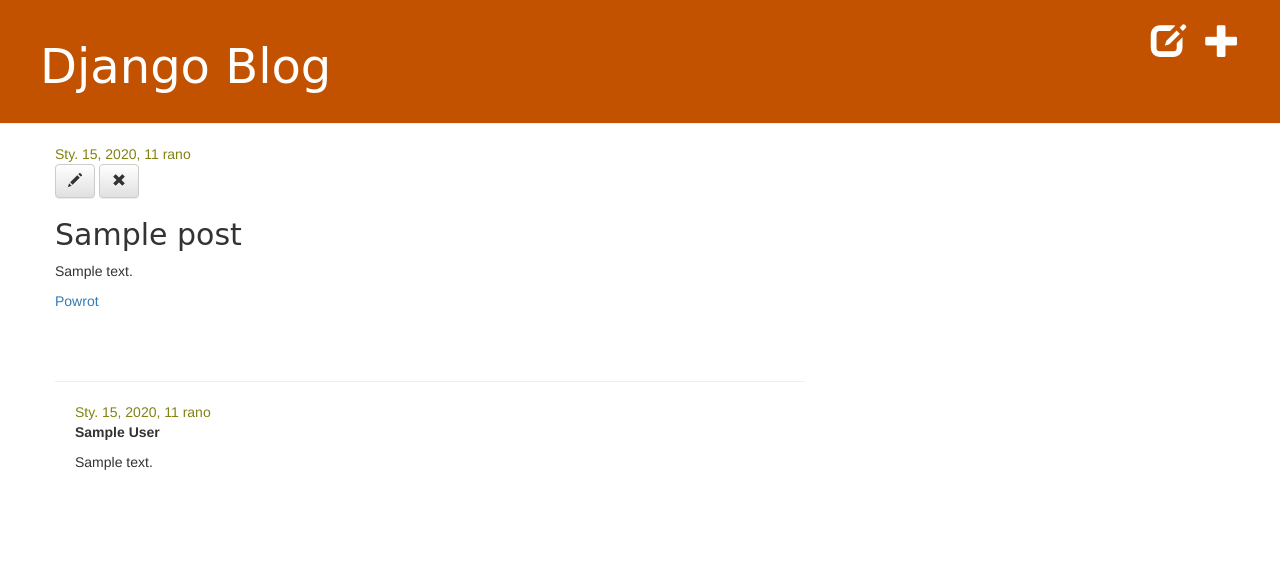
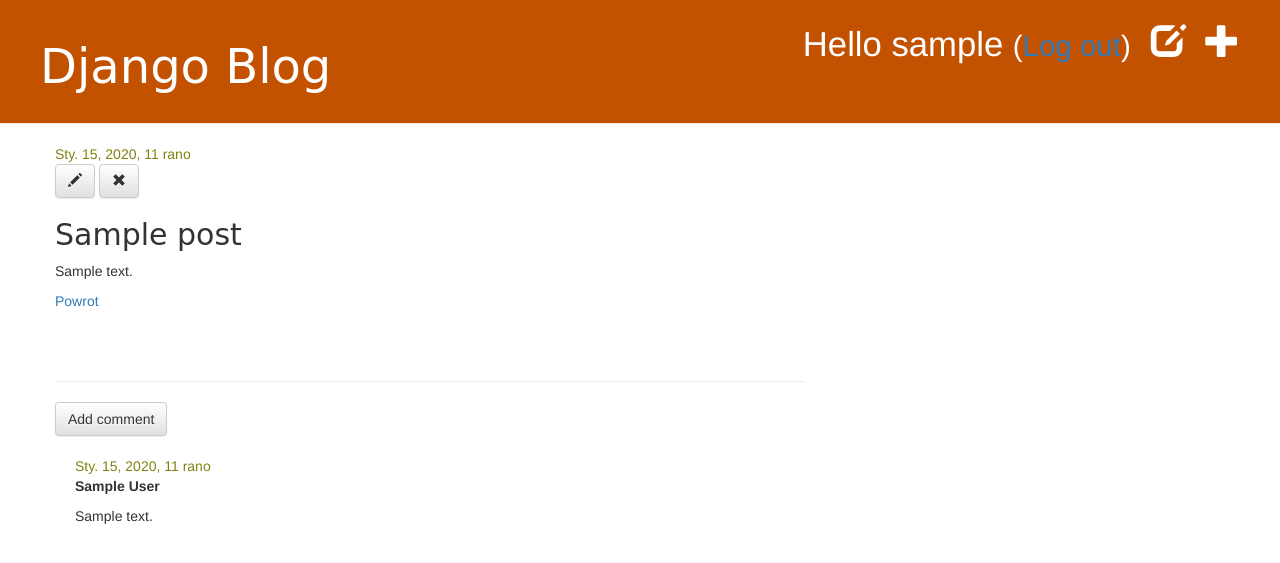
Before and after one commit to black999/my-first-blog, a Django app: page /post/1/ in a window 1280 px wide. Shown: the top 563 px of the page. Run offline with Django 3.2, Linux system fonts and the light colour scheme; a user stored in the database is signed in; tables that the repository leaves empty hold one stand-in row (values such as "Sample post"); parts of the project's set-up code (start-up, migrations or seed data) failed here and were passed over; some libraries are stand-ins or nearby versions.

Commit message:
dodano obsługę komentarzy

```diff
--- a/blog/models.py
+++ b/blog/models.py
@@ -13,7 +13,10 @@ class Post(models.Model):
 		self.save()
 
 	def __str__(self):
-		return self.title
+		return self.titleA
+
+	def approved_comments(self):
+		return self.comments.filter(approved_comment=True)
 
 class Comment(models.Model):
 	post 			= models.ForeignKey('blog.Post', on_delete=models.CASCADE, related_name='comments')
--- a/blog/templates/blog/base.html
+++ b/blog/templates/blog/base.html
@@ -10,9 +10,12 @@
 </head>
 <body>
 	<div class="page-header">
-		<a href="{% url 'post_new' %}" class="top-menu"><span class="glyphicon glyphicon-plus"></span></a>
 		{% if user.is_authenticated %}
+			<a href="{% url 'post_new' %}" class="top-menu"><span class="glyphicon glyphicon-plus"></span></a>
 			<a href="{% url 'post_draft_list' %}" class="top-menu"><span class="glyphicon glyphicon-edit"></span></a>
+			<p class="top-menu">Hello {{ user.username }} <small>(<a href="{% url 'logout' %}">Log out</a>)</small></p>
+		{% else %}
+			<a href="{% url 'login' %}" class="top-menu"><span class="glyphicon glyphicon-lock"></span></a>
 		{% endif %}
 		<h1><a href="{% url 'post_list' %}">Django Blog</a></h1>
 	</div>
--- a/blog/templates/blog/post_detail.html
+++ b/blog/templates/blog/post_detail.html
@@ -20,12 +20,21 @@
         <p><a href="{% url 'post_list' %}">Powrot</a></p>
     </div>
     <hr>
+    <a class="btn btn-default" href="{% url 'add_comment_to_post' pk=post.pk %}">Add comment</a>
     {% for comment in post.comments.all %}
-    	<div class="comment">
-    		<div class="date">{{ comment.created_date }}</div>
-    		<strong>{{ comment.author }}</strong>
-    		<p>{{ comment.text|linebreaks }}</p>
-    	</div>
+    	{% if user.is_authenticated or comment.approved_comment %}
+	    	<div class="comment">
+	    		<div class="date">
+	    			{{ comment.created_date }}
+	    			{% if not comment.approved_comment %}
+	    				<a class="btn btn-default" href="{% url 'comment_remove' pk=comment.pk %}"><span class="glyphicon glyphicon-remove"></span></a>
+	    				<a class="btn btn-default" href="{% url 'comment_approve' pk=comment.pk %}"><span class="glyphicon glyphicon-ok"></span></a>
+	    			{% endif %}
+	    		</div>
+	    		<strong>{{ comment.author }}</strong>
+	    		<p>{{ comment.text|linebreaks }}</p>
+	    	</div>
+    	{% endif %}
     {% empty %}
     	<p>No comments yet</p>
     {% endfor %}
--- a/blog/templates/blog/post_list.html
+++ b/blog/templates/blog/post_list.html
@@ -9,7 +9,7 @@
         </div>
         <h2><a href="{% url 'post_detail' pk=post.pk %}">{{ post.title }}</a></h2>
         <p>{{ post.text|linebreaksbr }}</p>
-        <a href="{% url 'post_detail' pk=post.pk %}">Comments: {{ post.comments.count }}</a>
+        <a href="{% url 'post_detail' pk=post.pk %}">Comments: {{ post.approved_comments.count }}</a>
     </div>
 	{% endfor %}
 {% endblock %}
--- a/blog/templates/blog/login.html
+++ b/blog/templates/registration/login.html
@@ -1,4 +1,4 @@
-{% extends 'base.html' %}
+{% extends 'blog/base.html' %}
 
 {% block content %}
 	{% if form.errors %}
--- a/blog/urls.py
+++ b/blog/urls.py
@@ -9,4 +9,7 @@ urlpatterns = [
 	path('post/drafts/', views.post_draft_list, name='post_draft_list'),
 	path('post/<int:pk>/publish', views.post_publish, name='post_publish'),
 	path('post/<int:pk>/remove', views.post_remove, name='post_remove'),
+	path('post/<int:pk>/comment/', views.add_comment_to_post, name="add_comment_to_post"),
+	path('comment/<int:pk>/approve/', views.comment_approve, name="comment_approve"),
+	path('comment/<int:pk>/remove/', views.comment_remove, name="comment_remove"),
 ]
--- a/blog/views.py
+++ b/blog/views.py
@@ -1,7 +1,7 @@
 from django.shortcuts import render, redirect, get_object_or_404
 from django.utils import timezone
-from .models import Post
-from .forms import PostForm
+from .models import Post, Comment
+from .forms import PostForm, CommentForm
 from django.contrib.auth.decorators import login_required
 
 
@@ -28,6 +28,7 @@ def post_new(request):
 		form = PostForm()
 		return render(request, 'blog/post_edit.html', {'form': form})
 
+@login_required
 def post_edit(request, pk):
 	post = get_object_or_404(Post, pk=pk)
 	if request.method == 'POST':
@@ -41,16 +42,44 @@ def post_edit(request, pk):
 		form = PostForm(instance=post)
 	return render(request, 'blog/post_edit.html', {'form': form})
 
+@login_required
 def post_draft_list(request):
 	posts = Post.objects.filter(published_date__isnull=True).order_by('created_date')
 	return render(request, 'blog/post_draft_list.html', {'posts' : posts})
 
+@login_required
 def post_publish(request, pk):
 	post = get_object_or_404(Post, pk=pk)
 	post.publish()
 	return redirect('post_detail', pk=pk)
 
+@login_required
 def post_remove(request, pk):
 	post = get_object_or_404(Post, pk=pk)
 	post.delete()
 	return redirect('post_list')
+
+def add_comment_to_post(request, pk):
+	post = get_object_or_404(Post, pk=pk)
+	if request.method == "POST":
+		form = CommentForm(request.POST)
+		if form.is_valid():
+			comment = form.save(commit=False)
+			comment.post = post
+			comment.save()
+			return redirect('post_detail', pk=post.pk)
+	else:
+		form = CommentForm()
+	return render (request, 'blog/add_comment_to_post.html', {'form' : form })
+
+@login_required
+def comment_approve(request, pk):
+	comment = get_object_or_404(Comment, pk=pk)
+	comment.approved()
+	return redirect('post_detail', pk=comment.post.pk)
+
+@login_required
+def comment_remove(request, pk):
+	comment = get_object_or_404(Comment, pk=pk)
+	comment.delete()
+	return redirect('post_detail', pk=comment.post.pk)
--- a/mysite/settings.py
+++ b/mysite/settings.py
@@ -56,7 +56,7 @@ TEMPLATES = [
     {
         'BACKEND': 'django.template.backends.django.DjangoTemplates',
         'DIRS': [
-            path.join(BASE_DIR, 'templates')
+            # os.path.join(BASE_DIR, 'blog/templates/blog')
         ],
         'APP_DIRS': True,
         'OPTIONS': {
--- a/mysite/urls.py
+++ b/mysite/urls.py
@@ -19,6 +19,7 @@ from django.contrib.auth 	import views
 
 urlpatterns = [
     path('admin/', admin.site.urls),
+    path('accounts/login/', views.LoginView.as_view(), name='login'),
+    path('accounts/logout', views.LogoutView.as_view(), name='logout'),
     path('', include('blog.urls')),
-    path('accounts/login/', views.LoginView.as_view(), name='login'),
 ]
```
Also changed, not shown: blog/forms.py (+7 -1 lines), blog/templates/blog/add_comment_to_post.html (added, +10 -0 lines).
